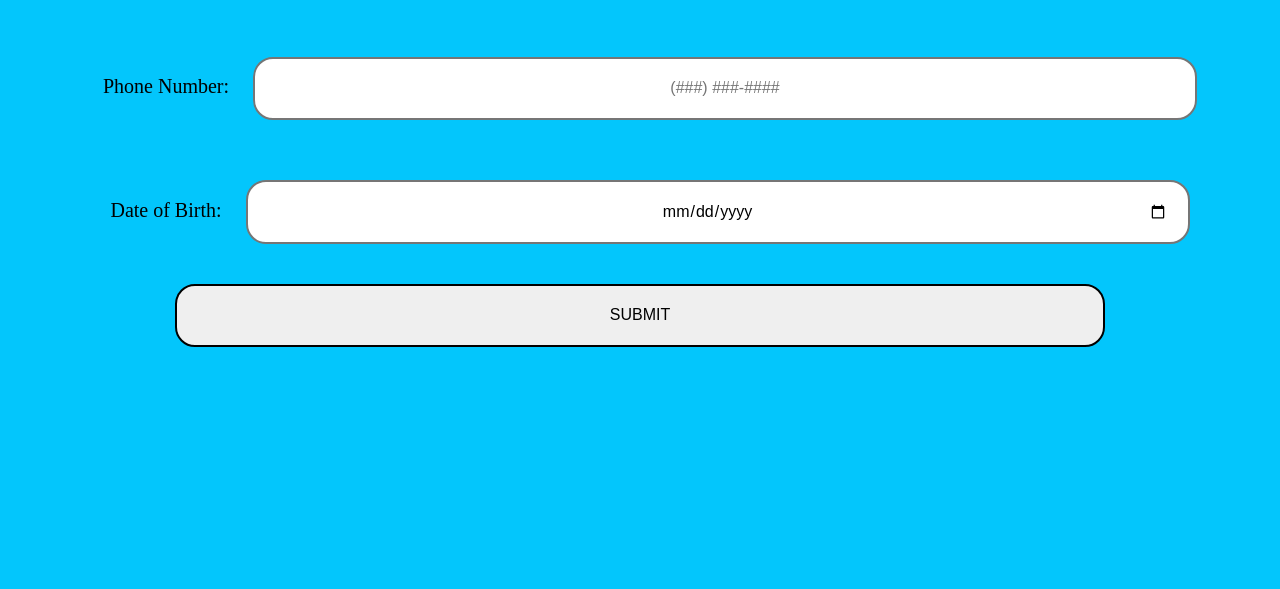
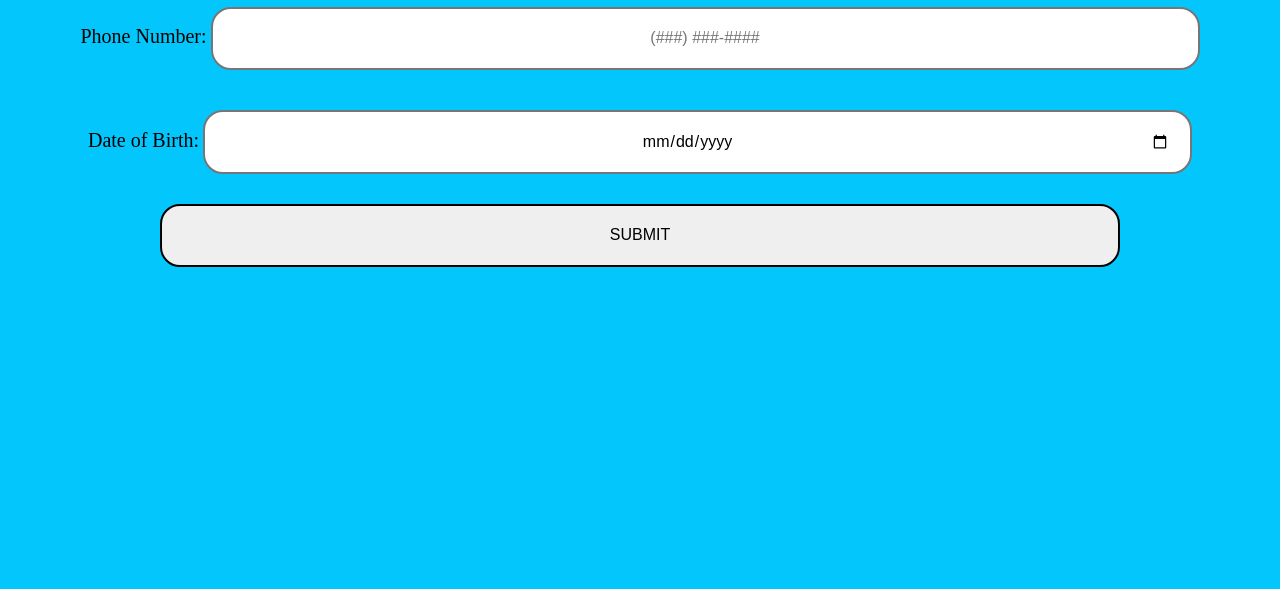
Before and after one commit to jacobroberson/ITMD362Lab2, a plain HTML site: page index.html in a window 1280 px wide. Shown: the part 211-800 px from the top of the page. Drawn offline with Linux system fonts and the light colour scheme.

Commit message:
fix padding

```diff
--- a/css/screen.css
+++ b/css/screen.css
@@ -1,7 +1,6 @@
 body {
 	text-align: center;
 	background-color: #03c6fc;
-	padding: 20px;
 }
 h1 {
 	font-size: 3em;
@@ -9,10 +8,9 @@ h1 {
 }
 label {
 	font-size: 1.25em;
-	padding: 20px;
 }
 li {
-	padding: 20px;
+	padding: 10px;
 }
 input {
 	text-align: center;
```
